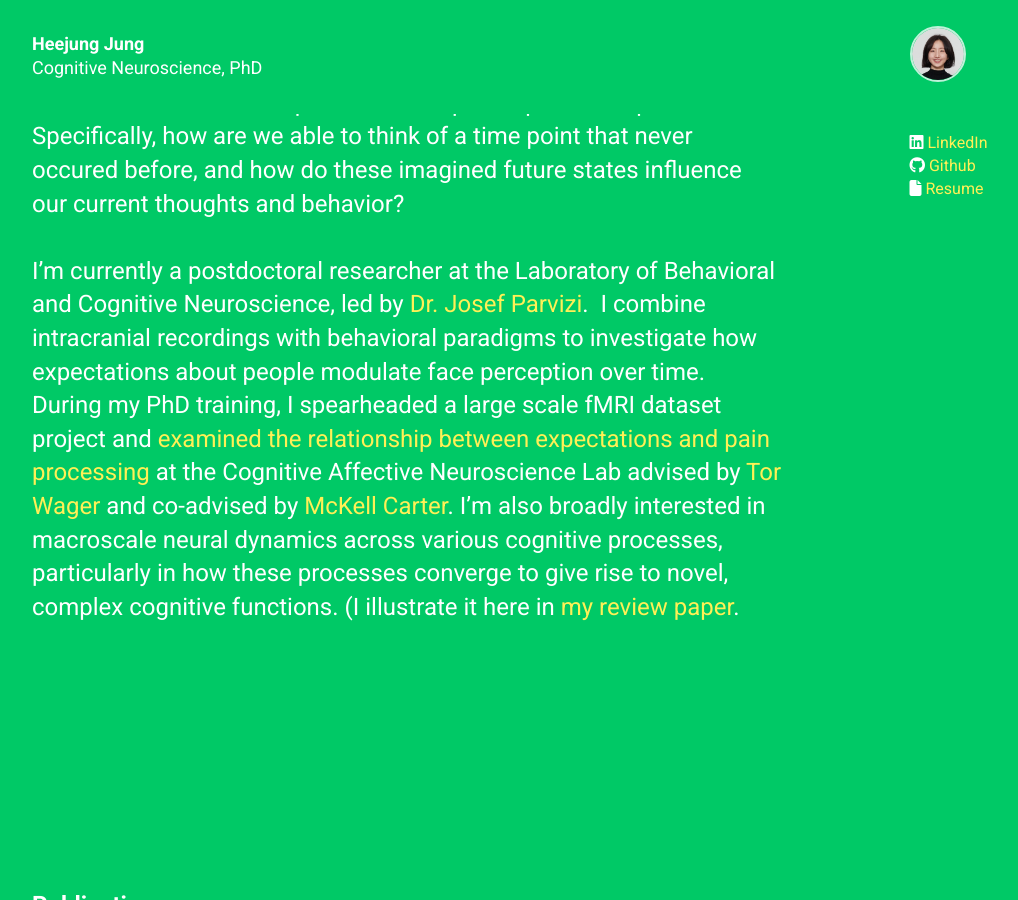
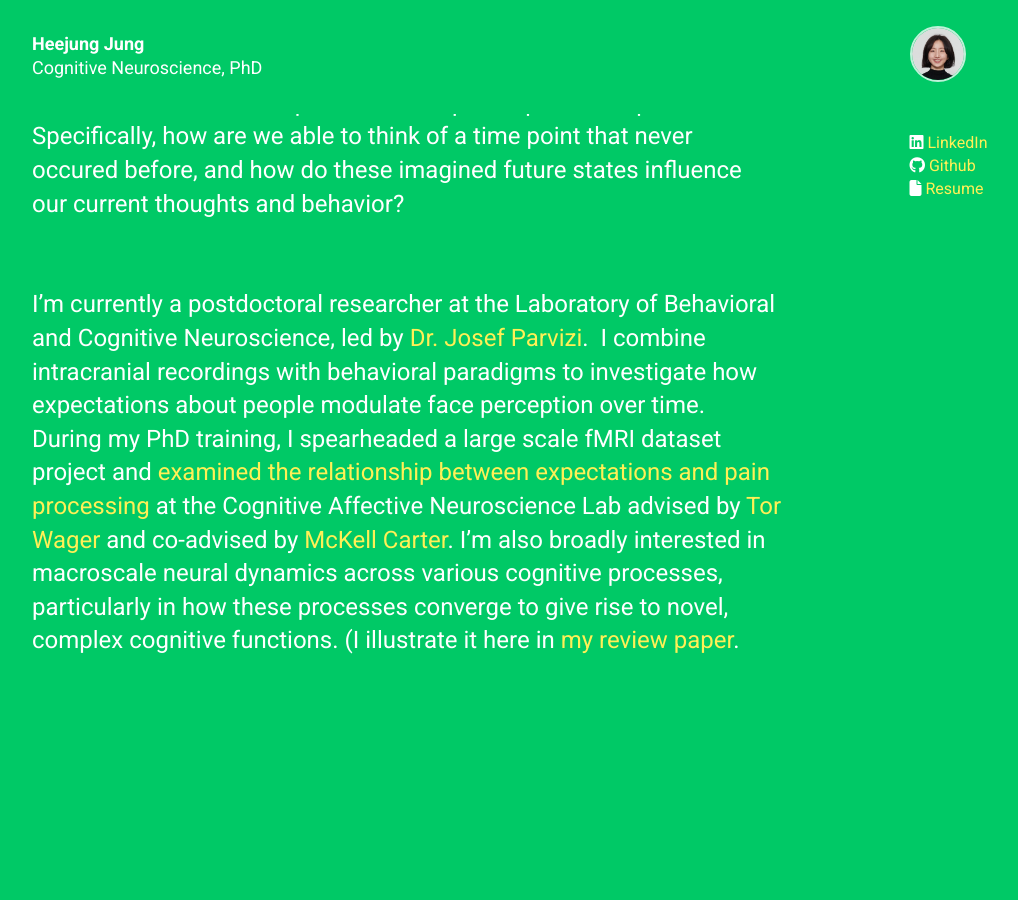
Before and after one commit to jungheejung/jungheejung.github.io, a Jekyll site: the page built from index.html, in a window 1280 px wide and 900 px high, scrolled down 316 px. Shown: the whole window, without its empty margins (38-1056 px from the left). Built offline with Jekyll 4.4.1, drawn with Linux system fonts in a browser that asks for light colours; nearby versions of some CDN libraries.

Commit message:
DOC: line change

```diff
--- a/_data/personal.yml
+++ b/_data/personal.yml
@@ -31,7 +31,7 @@ intro:
   title: Hello!
   body: >
     I'm a cognitive neuroscientist, interested in how we represent future states and how future expectations shape our present experiences.
-    Specifically, how are we able to think of a time point that never occured before, and how do these imagined future states influence our current thoughts and behavior?
+    Specifically, how are we able to think of a time point that never occured before, and how do these imagined future states influence our current thoughts and behavior? <br>
 
     I'm currently a postdoctoral researcher at the Laboratory of Behavioral and Cognitive Neuroscience, led by [Dr. Josef Parvizi](https://med.stanford.edu/parvizi-lab/people.html).
     I combine intracranial recordings with behavioral paradigms to investigate how expectations about people modulate face perception over time.
```
